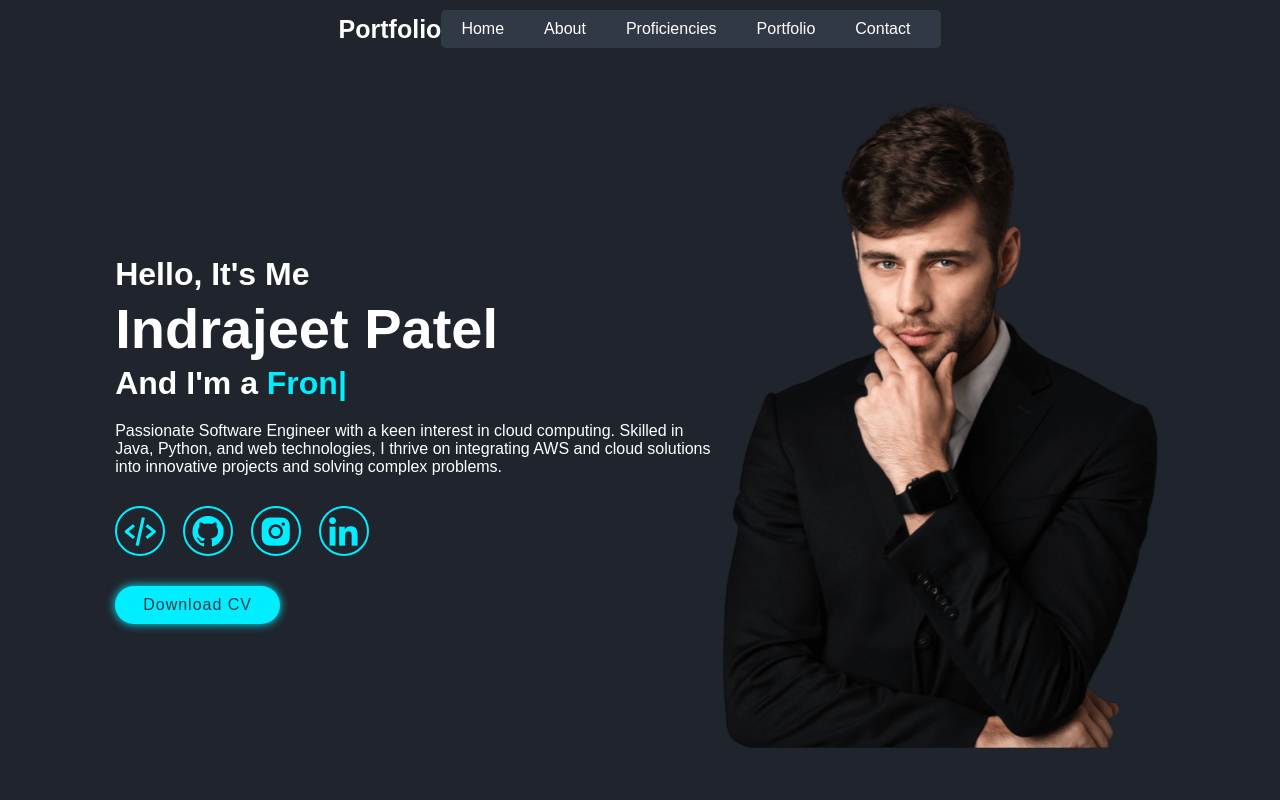
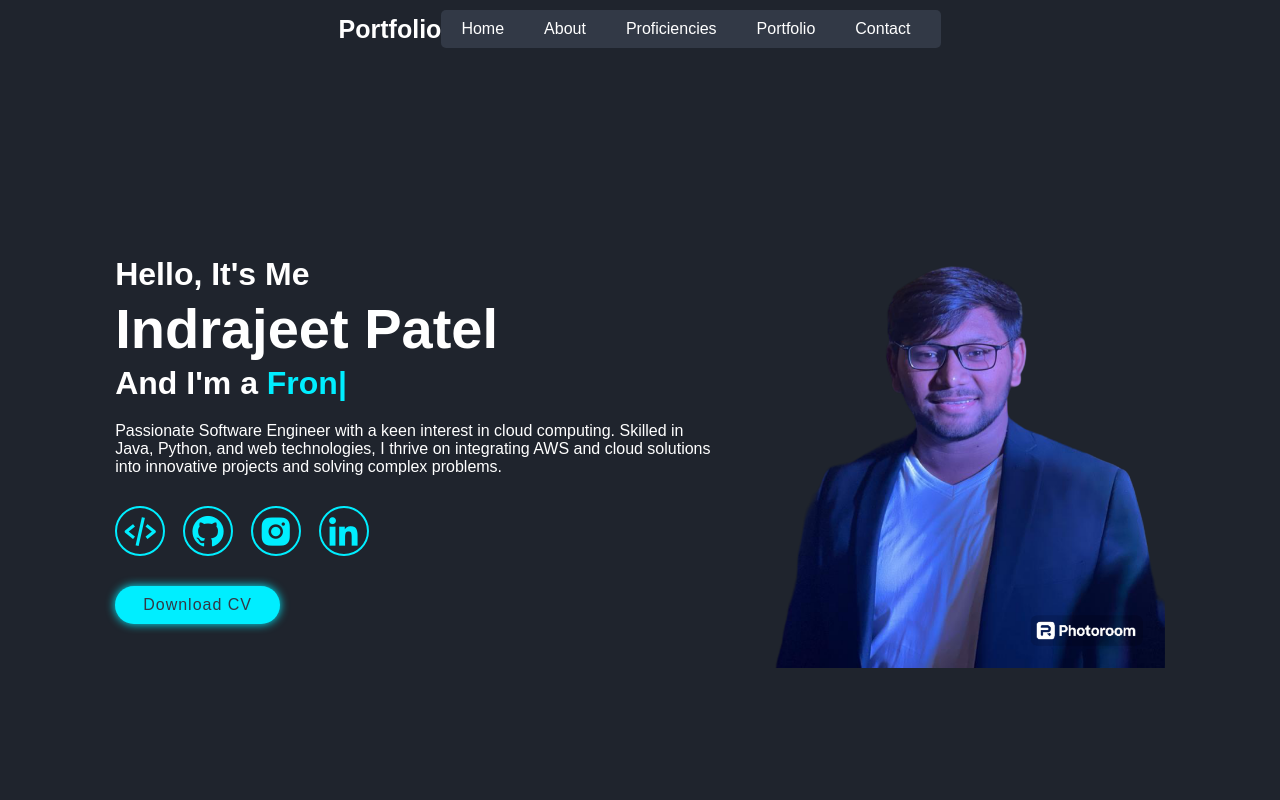
Before and after one commit to IndraMPatel/Portfolio, a plain HTML site: page My portFolio/index.html in a window 1280 px wide. Shown: the top 800 px of the page. Drawn offline with nearby package versions, Linux system fonts and the light colour scheme; a web font is replaced by a local one.

Commit message:
add new changessss

```diff
--- a/My portFolio/index.html
+++ b/My portFolio/index.html
@@ -49,11 +49,11 @@
             <a href="https://www.linkedin.com/in/indrajeet-patel-78424827b/" target="_blank"><i
                   class='bx bxl-linkedin'></i></a>
          </div>
-         <a href="Assets\img\Indrajeet Resume 4.pdf" target="_blank" class="btn">Download CV</a>
+         <a href="Assets\img\Indrajeet_Resume_2.pdf" target="_blank" class="btn">Download CV</a>
       </div>
 
       <div class="home-img">
-         <img src="Assets\img\perfil.png" alt=" Image is not their">
+         <img src="Assets\img\img.png" alt=" Image is not their">
       </div>
    </section>
 
--- a/My portFolio/styles.css
+++ b/My portFolio/styles.css
@@ -1,3 +1,4 @@
+
 /* Google fonts */
 @import url("https://fonts.google apis.com/css2?family=Poppins:wght@300;400;500;600;700;800;900&display=swap");
 
@@ -171,6 +172,7 @@ section {
 .home-img img{
     width: 35vw;
     animation: floatImage 4s ease-in-out infinite ;
+    margin-top: -100px;
 }
 @keyframes floatImage {
   0%{
```
Also changed, not shown: My portFolio/Assets/img/img.png (added), My portFolio/Assets/img/img_2.png (added), My portFolio/Assets/img/img_3.png (added), 2 other files.
